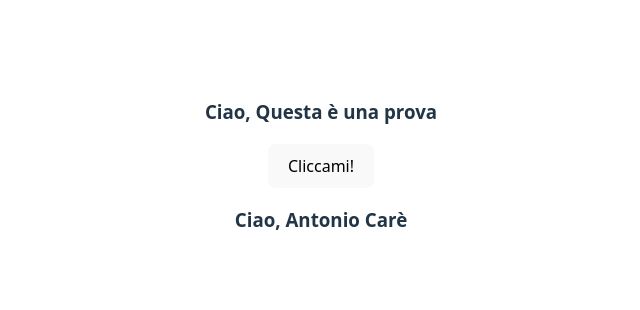
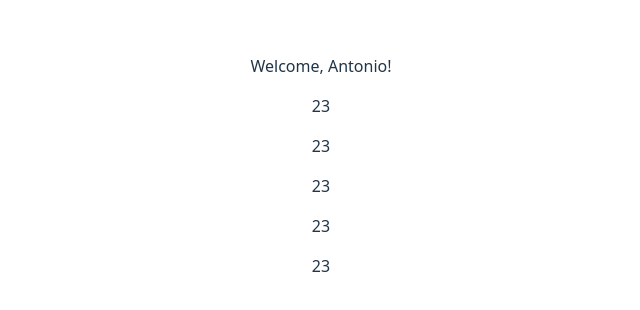
Before and after one commit to AntonioCare/React, a React (Vite) app in the folder esercizi-react/: page / in a window 1280 px wide. Shown: the part 234-544 px from the top of the page, without its empty margins (319-959 px from the left). Built offline with nearby package versions, Linux system fonts and the light colour scheme.

Commit message:
Svolto esercizio conditional rendering

```diff
--- a/esercizi-react/src/App.jsx
+++ b/esercizi-react/src/App.jsx
@@ -1,26 +1,10 @@
 import "./App.css";
-import Risultato from "./components/Risultato";
-import Saluto from "./components/saluto";
+import Welcome from "./components/Welcome";
 
 function App() {
-  const nome = "Antonio";
-  const cognome = "Carè";
-  const persona = {
-    nome: "Antonio",
-    cognome: "Carè",
-    eta: 23,
-  };
-  function handleClick() {
-    console.log("Sono stato cliccato");
-  }
   return (
     <>
-      <Risultato operazione={handleClick}></Risultato>
-      {persona.eta > 18 ? (
-        <Saluto nome={persona.nome} cognome={persona.cognome}></Saluto>
-      ) : (
-        <h3>Non sei autorizzato</h3>
-      )}
+      <Welcome name={"Antonio"} age={23}></Welcome>
     </>
   );
 }
--- /dev/null
+++ b/esercizi-react/src/components/Age.jsx
@@ -0,0 +1,7 @@
+export default function Age({ age }) {
+  return (
+    <>
+      <p>{age}</p>
+    </>
+  );
+}
--- /dev/null
+++ b/esercizi-react/src/components/Message.jsx
@@ -0,0 +1,7 @@
+export default function Message({ age }) {
+  return (
+    <>
+      <p>{age > 18 ? age : "You are very young!"}</p>
+    </>
+  );
+}
--- a/esercizi-react/src/components/Risultato.jsx
+++ /dev/null
@@ -1,10 +0,0 @@
-import Saluto from "./saluto";
-
-export default function Risultato(props) {
-  return (
-    <>
-      <Saluto nome="Questa è una prova"></Saluto>
-      <button onClick={props.operazione}>Cliccami!</button>
-    </>
-  );
-}
--- /dev/null
+++ b/esercizi-react/src/components/Welcome.jsx
@@ -0,0 +1,16 @@
+import Age from "./Age";
+import Message from "./Message";
+
+export default function Welcome({ name, age }) {
+  return (
+    <>
+      <p>Welcome, {name}!</p>
+      {age > 18 && <Age age={age}></Age>}
+      {age && <Age age={age}></Age>}
+      {age > 18 && age < 65 && <Age age={age}></Age>}
+      {age > 18 && name === "John" && <Age age={age}></Age>}
+      {age > 18 && <Age age={age}></Age>}
+      <Message age={age}></Message>
+    </>
+  );
+}
--- a/esercizi-react/src/components/saluto.jsx
+++ /dev/null
@@ -1,7 +0,0 @@
-export default function Saluto(props) {
-  return (
-    <h3>
-      Ciao, {props.nome} {props.cognome}
-    </h3>
-  );
-}
```
Also changed, not shown: 1 other file (tests, documents, lock files or other folders).
